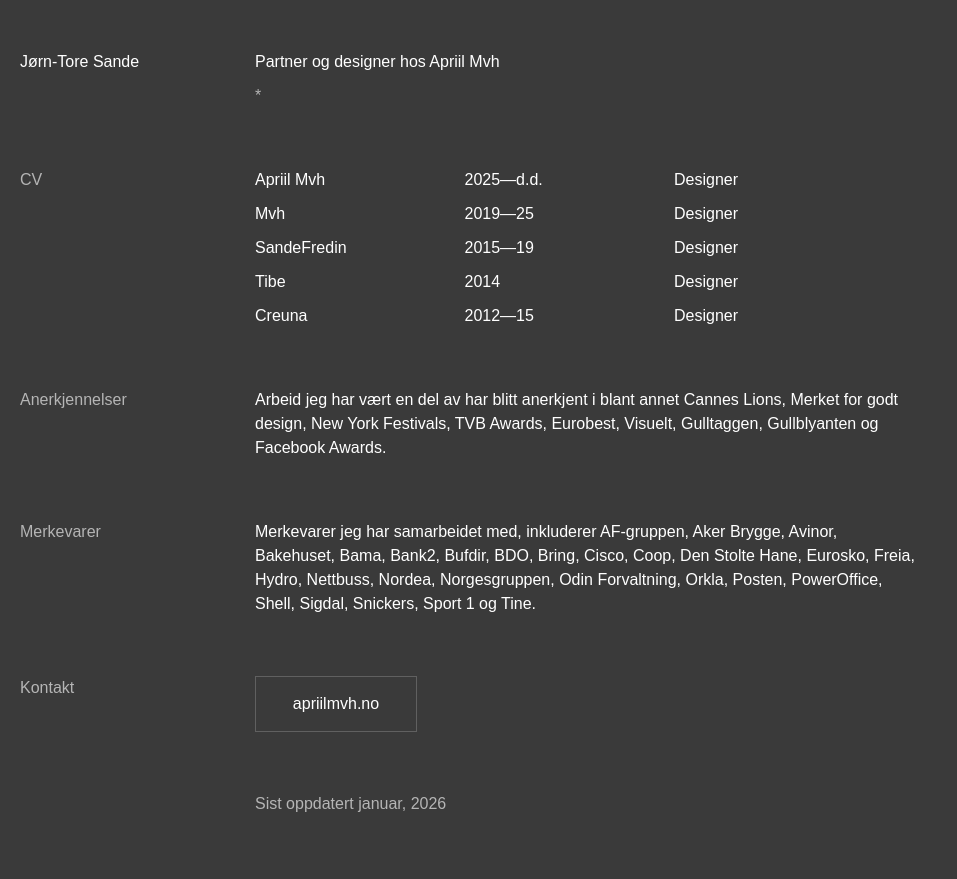
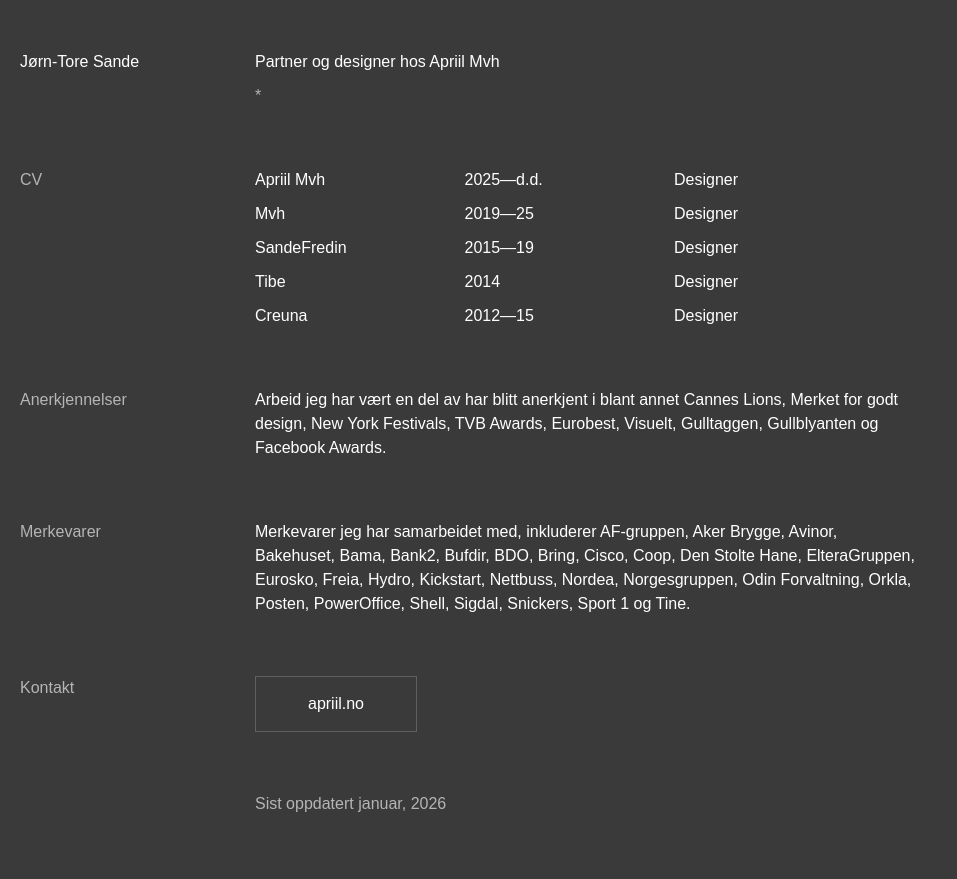
Before and after one commit to jtsande/jtsande.github.io, a plain HTML site: page index.html in a window 1280 px wide. Shown: the whole page, without its empty margins (0-957 px from the left). Drawn offline with nearby package versions, Linux system fonts and the light colour scheme; a web font is replaced by a local one.

Commit message:
Update index.html
Contact and clients

```diff
--- a/index.html
+++ b/index.html
@@ -80,7 +80,7 @@
                 <h2 class="sec">Merkevarer</h2>
                 <div>
                     <p>
-                        Merkevarer jeg har samarbeidet med, inkluderer AF-gruppen, Aker Brygge, Avinor, Bakehuset, Bama, Bank2, Bufdir, BDO, Bring, Cisco, Coop, Den Stolte Hane, Eurosko, Freia, Hydro, Nettbuss, Nordea, Norgesgruppen, Odin Forvaltning, Orkla, Posten, PowerOffice, Shell, Sigdal, Snickers, Sport 1 og Tine.
+                        Merkevarer jeg har samarbeidet med, inkluderer AF-gruppen, Aker Brygge, Avinor, Bakehuset, Bama, Bank2, Bufdir, BDO, Bring, Cisco, Coop, Den Stolte Hane, ElteraGruppen, Eurosko, Freia, Hydro, Kickstart, Nettbuss, Nordea, Norgesgruppen, Odin Forvaltning, Orkla, Posten, PowerOffice, Shell, Sigdal, Snickers, Sport 1 og Tine.
                     </p>
                 </div>
             </div>
@@ -88,7 +88,7 @@
                 <h2 class="sec">Kontakt</h2>
                 <div>
                     <p>
-                        <span class="contact">apriilmvh.no</span>
+                        <span class="contact">apriil.no</span>
                     </p>
                     <p class="sec">
                         Sist oppdatert januar, 2026
```
